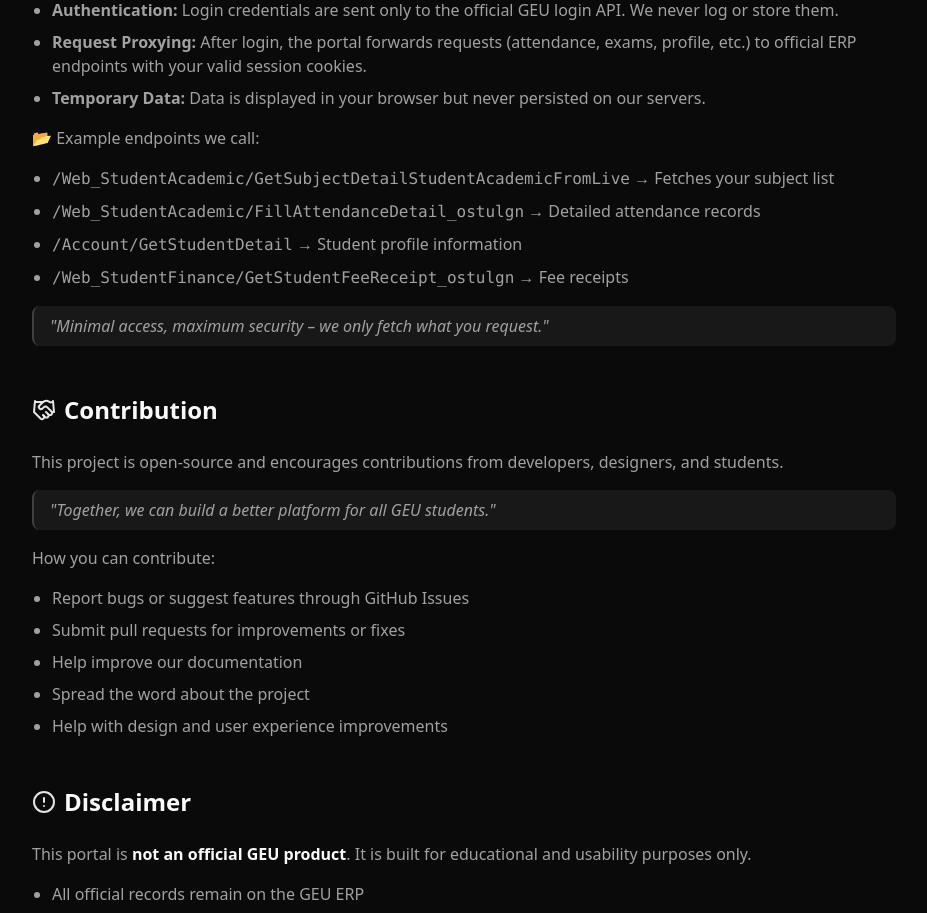
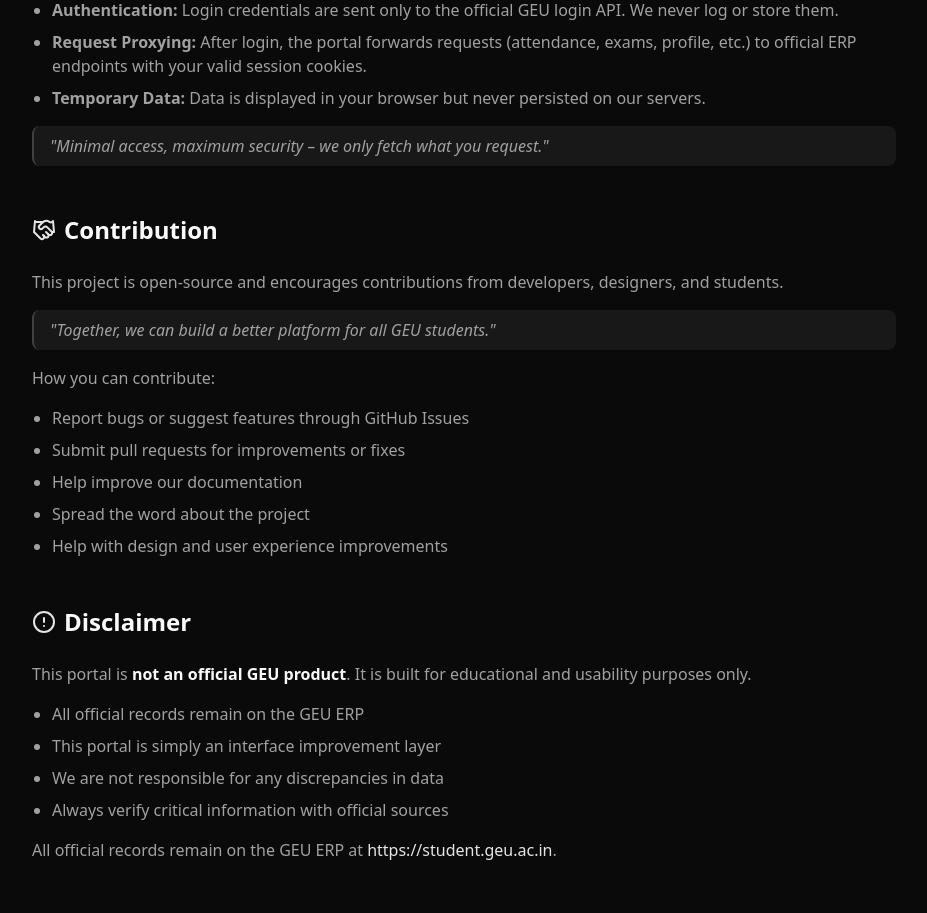
Before and after one commit to abhijeetSinghRajput/GEU-erp, a React (Vite) app in the folder frontend/: page /privacy-policy in a window 1280 px wide. Shown: the part 1360-2273 px from the top of the page, without its empty margins (320-1247 px from the left). Built offline with nearby package versions, Linux system fonts and the light colour scheme; no server answers.

Commit message:
refactor: remove example endpoints from Privacy Policy page for clarity

```diff
--- a/frontend/src/pages/PrivacyPolicyPage.jsx
+++ b/frontend/src/pages/PrivacyPolicyPage.jsx
@@ -245,32 +245,6 @@
                     </li>
                   </ul>
 
-                  <p>📂 Example endpoints we call:</p>
-                  <ul className="list-disc space-y-2 pl-5">
-                    <li>
-                      <code>
-                        /Web_StudentAcademic/GetSubjectDetailStudentAcademicFromLive
-                      </code>{" "}
-                      → Fetches your subject list
-                    </li>
-                    <li>
-                      <code>
-                        /Web_StudentAcademic/FillAttendanceDetail_ostulgn
-                      </code>{" "}
-                      → Detailed attendance records
-                    </li>
-                    <li>
-                      <code>/Account/GetStudentDetail</code> → Student profile
-                      information
-                    </li>
-                    <li>
-                      <code>
-                        /Web_StudentFinance/GetStudentFeeReceipt_ostulgn
-                      </code>{" "}
-                      → Fee receipts
-                    </li>
-                  </ul>
-
                   <blockquote className="bg-input/30 border-l-2 p-2 rounded-md overflow-hidden border-accent pl-4 italic">
                     "Minimal access, maximum security – we only fetch what you
                     request."
```
